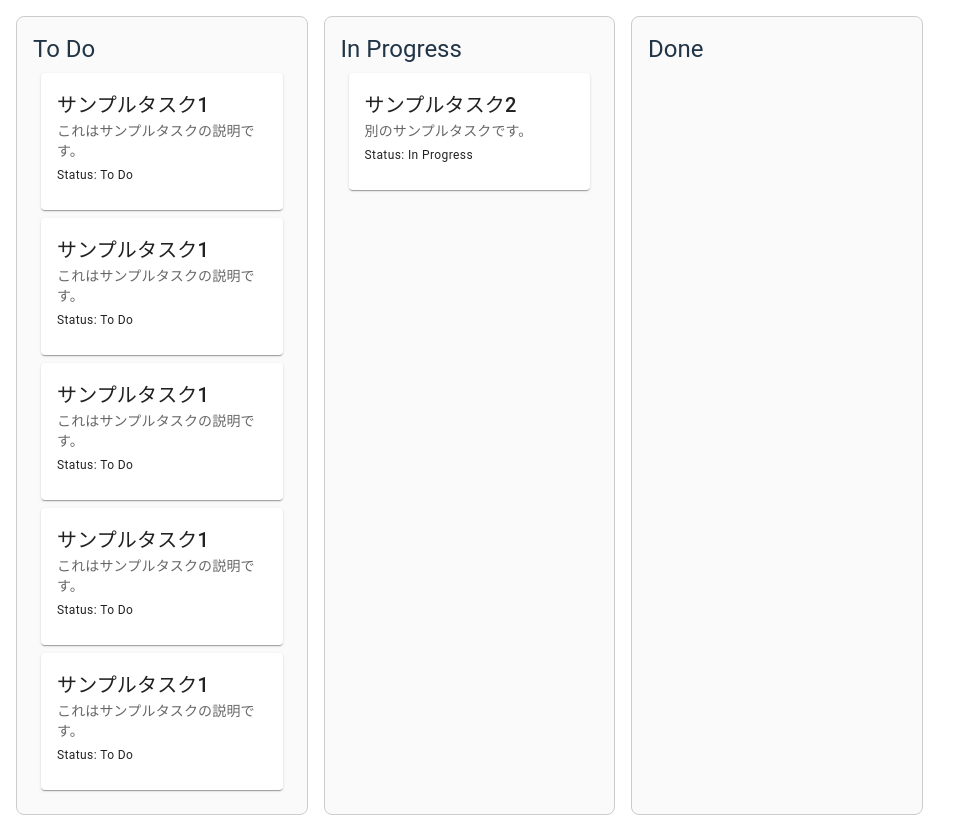
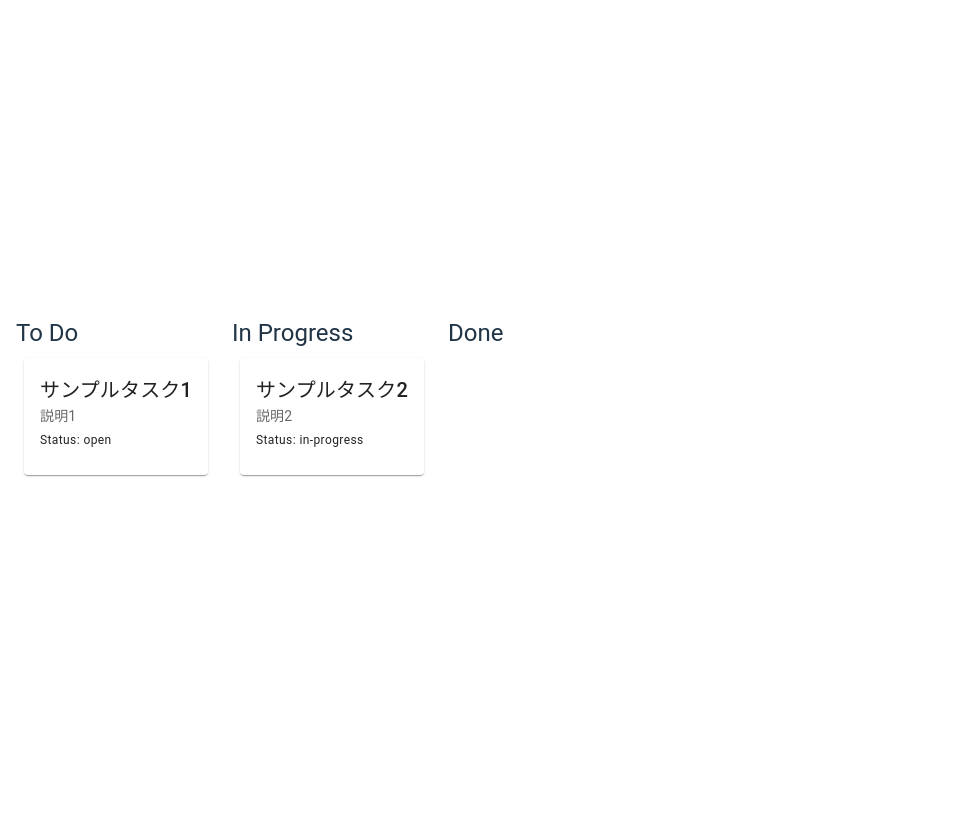
Before and after one commit to yazawa8/cnd-handson-app, a React (Vite) app in the folder frontend/: page / in a window 1280 px wide. Shown: the whole page, without its empty margins (0-970 px from the left). After the commit the page ends 800 px from the top, so only its background shows below. Built offline with nearby package versions, Linux system fonts and the light colour scheme; the HTML template or start-up script is replaced by a standard one.

Commit message:
Columnを移動できるようにする

```diff
--- a/frontend/package.json
+++ b/frontend/package.json
@@ -10,6 +10,7 @@
     "preview": "vite preview"
   },
   "dependencies": {
+    "@dnd-kit/core": "^6.3.1",
     "@emotion/styled": "^11.14.0",
     "@mui/icons-material": "^6.4.8",
     "@mui/material": "^6.4.8",
--- a/frontend/src/components/Borad.tsx
+++ b/frontend/src/components/Borad.tsx
@@ -1,22 +1,36 @@
 import React from 'react';
-import { useSelector } from 'react-redux';
+import { useSelector, useDispatch } from 'react-redux';
 import { RootState } from '../store';
 import Column from './Column';
 import { Column as ColumnType } from '../features/columns/types';
+import { updateTaskColumn } from '../features/tasks/slice';
+import { DndContext, DragEndEvent } from '@dnd-kit/core';
+
 
 const KanbanBoard: React.FC = () => {
+  const dispatch = useDispatch();
   const columns = useSelector((state: RootState) => state.columns.columns);
   const tasks = useSelector((state: RootState) => state.tasks.tasks);
 
+  const handleDragEnd = (event: DragEndEvent) => {
+    const { active, over } = event;
+    if (!over) return;
+    const taskId = active.id.toString();
+    const newColumnId = over.id.toString();
+    dispatch(updateTaskColumn({ taskId, columnId: newColumnId }));
+  }
+
   return (
+    <DndContext onDragEnd={handleDragEnd}>
       <div style={{ display: 'flex', gap: '16px', padding: '16px' }}>
         {columns.map((column: ColumnType) => {
-        const tasksInColumn = tasks.filter(task => task.status === column.name);
+          const tasksInColumn = tasks.filter(task => task.columnId === column.id);
           return (
             <Column key={column.id} column={column} tasks={tasksInColumn} />
           );
         })}
       </div>
+    </DndContext>
   );
 };
 
--- a/frontend/src/components/Column.tsx
+++ b/frontend/src/components/Column.tsx
@@ -2,6 +2,7 @@
 import React from 'react';
 import { Box, Typography } from '@mui/material';
 import { Column as ColumnType } from '../features/columns/types';
+import { useDroppable } from '@dnd-kit/core';
 import { Task } from '../features/tasks/types';
 import TaskCard from './TaskCrad';
 
@@ -11,15 +12,24 @@ interface ColumnProps {
 }
 
 const Column: React.FC<ColumnProps> = ({ column, tasks }) => {
+  const { isOver, setNodeRef } = useDroppable({
+    id: column.id,
+    data: { column },
+  });
+
+  const style = {
+    border: isOver ? '2px dashed #333' : '1px solid #ccc',
+    borderRadius: 2,
+    padding: '16px',
+    minWidth: '250px',
+    backgroundColor: '#fafafa',
+  };
+
   return (
     <Box
+      ref={setNodeRef}
       sx={{
-        border: '1px solid #ccc',
-        borderRadius: 2,
-        p: 2,
-        flex: 1,
-        minWidth: 250,
-        backgroundColor: '#fafafa',
+        style,
       }}
     >
       <Typography variant="h5" gutterBottom>
--- a/frontend/src/components/TaskCrad.tsx
+++ b/frontend/src/components/TaskCrad.tsx
@@ -2,6 +2,7 @@
 import React, { useState } from 'react';
 import { Card, CardContent, Typography } from '@mui/material';
 import { Task } from '../features/tasks/types';
+import { useDraggable } from '@dnd-kit/core';
 import TaskModal from './TaskModal';
 
 interface TaskCardProps {
@@ -19,8 +20,20 @@ const TaskCard: React.FC<TaskCardProps> = ({ task }) => {
     setOpen(false);
   };
 
+  const { attributes, listeners, setNodeRef, transform } = useDraggable({
+    id: task.id,
+    data: { task }
+  });
+
+  const style = {
+    transform: transform ? `translate3d(${transform.x}px, ${transform.y}px, 0)` : undefined,
+    transition: 'transform 200ms ease',
+    margin: '8px 0',
+    cursor: 'grab',
+  };
+
   return (
-    <>
+    <div ref={setNodeRef} style={style} {...attributes} {...listeners}>
       <Card style={{ margin: '8px', cursor: 'pointer' }} onClick={handleClick}>
         <CardContent>
           <Typography variant="h6">{task.title}</Typography>
@@ -31,7 +44,7 @@ const TaskCard: React.FC<TaskCardProps> = ({ task }) => {
         </CardContent>
       </Card>
       <TaskModal task={task} open={open} onClose={handleClose} />
-    </>
+    </div>
   );
 };
 
--- a/frontend/src/features/columns/slice.ts
+++ b/frontend/src/features/columns/slice.ts
@@ -9,19 +9,19 @@ interface ColumnsState {
 const initialState: ColumnsState = {
     columns: [
         {
-            id: uuidv4(),
+            id: 'column-1',
             name: 'To Do',
             createdAt: new Date().toISOString(),
             updatedAt: new Date().toISOString(),
         },
         {
-            id: uuidv4(),
+            id: 'column-2',
             name: 'In Progress',
             createdAt: new Date().toISOString(),
             updatedAt: new Date().toISOString(),
         },
         {
-            id: uuidv4(),
+            id: 'column-3',
             name: 'Done',
             createdAt: new Date().toISOString(),
             updatedAt: new Date().toISOString(),
--- a/frontend/src/features/tasks/slice.ts
+++ b/frontend/src/features/tasks/slice.ts
@@ -13,69 +13,27 @@ const initialState: TasksState = {
     tasks: [
       {
         id: generateId(),
-        title: "サンプルタスク1",
-        description: "これはサンプルタスクの説明です。",
-        status: "To Do",
+        title: 'サンプルタスク1',
+        description: '説明1',
+        status: 'open',
+        columnId: 'column-1',
         startTimeAt: undefined,
         endTimeAt: undefined,
         createdAt: new Date().toISOString(),
         updatedAt: new Date().toISOString(),
-        assigneeId: "user-1",
+        assigneeId: 'user-1',
       },
       {
         id: generateId(),
-        title: "サンプルタスク1",
-        description: "これはサンプルタスクの説明です。",
-        status: "To Do",
+        title: 'サンプルタスク2',
+        description: '説明2',
+        status: 'in-progress',
+        columnId: 'column-2',
         startTimeAt: undefined,
         endTimeAt: undefined,
         createdAt: new Date().toISOString(),
         updatedAt: new Date().toISOString(),
-        assigneeId: "user-1",
-      },
-      {
-        id: generateId(),
-        title: "サンプルタスク1",
-        description: "これはサンプルタスクの説明です。",
-        status: "To Do",
-        startTimeAt: undefined,
-        endTimeAt: undefined,
-        createdAt: new Date().toISOString(),
-        updatedAt: new Date().toISOString(),
-        assigneeId: "user-1",
-      },
-      {
-        id: generateId(),
-        title: "サンプルタスク1",
-        description: "これはサンプルタスクの説明です。",
-        status: "To Do",
-        startTimeAt: undefined,
-        endTimeAt: undefined,
-        createdAt: new Date().toISOString(),
-        updatedAt: new Date().toISOString(),
-        assigneeId: "user-1",
-      },
-      {
-        id: generateId(),
-        title: "サンプルタスク1",
-        description: "これはサンプルタスクの説明です。",
-        status: "To Do",
-        startTimeAt: undefined,
-        endTimeAt: undefined,
-        createdAt: new Date().toISOString(),
-        updatedAt: new Date().toISOString(),
-        assigneeId: "user-1",
-      },
-      {
-        id: generateId(),
-        title: "サンプルタスク2",
-        description: "別のサンプルタスクです。",
-        status: "In Progress",
-        startTimeAt: undefined,
-        endTimeAt: undefined,
-        createdAt: new Date().toISOString(),
-        updatedAt: new Date().toISOString(),
-        assigneeId: "user-2",
+        assigneeId: 'user-2',
       },
     ],
   };
@@ -91,6 +49,7 @@ const tasksSlice = createSlice({
       prepare(
         title: string,
         status: string,
+        columnId: string,
         assigneeId: string,
         description: string = '',
         startTimeAt?: string,
@@ -107,14 +66,23 @@ const tasksSlice = createSlice({
             endTimeAt,
             createdAt: timestamp,
             updatedAt: timestamp,
+            columnId,
             assigneeId,
           },
         };
       },
     },
-
+    updateTaskColumn(state, action: PayloadAction<{ taskId: string; columnId: string }>) {
+      const { taskId, columnId } = action.payload;
+      const task = state.tasks.find((task) => task.id === taskId);
+      if (task) {
+        task.columnId = columnId;
+        task.updatedAt = new Date().toISOString();
+      }
+    },
   },
 });
 
 export const { addTask } = tasksSlice.actions;
+export const { updateTaskColumn } = tasksSlice.actions;
 export default tasksSlice.reducer;
--- a/frontend/src/features/tasks/types.ts
+++ b/frontend/src/features/tasks/types.ts
@@ -7,5 +7,6 @@ export type Task = {
     endTimeAt?: string;
     createdAt: string;
     updatedAt: string;
+    columnId: string;
     assigneeId: string;
 };
```
Also changed, not shown: 1 other file (tests, documents, lock files or other folders). Lines whose indentation alone changed are shown as unchanged.
